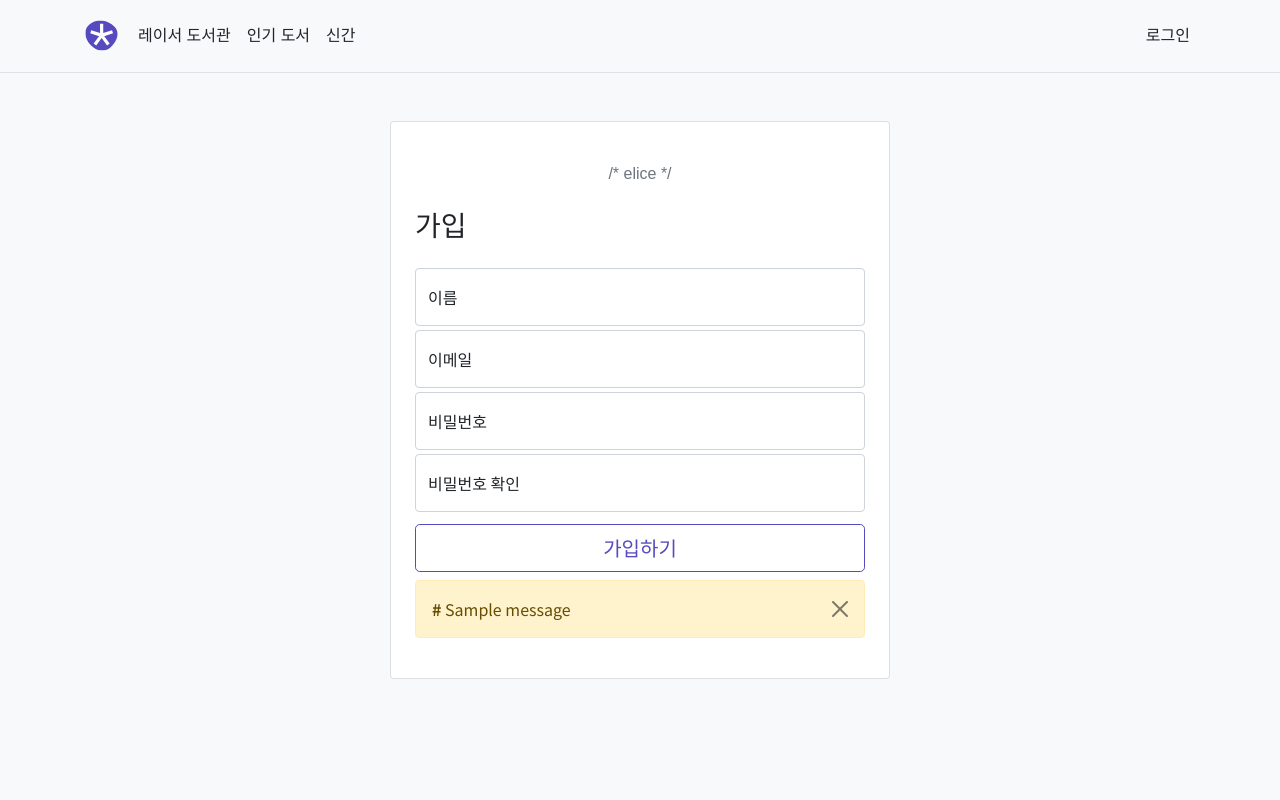
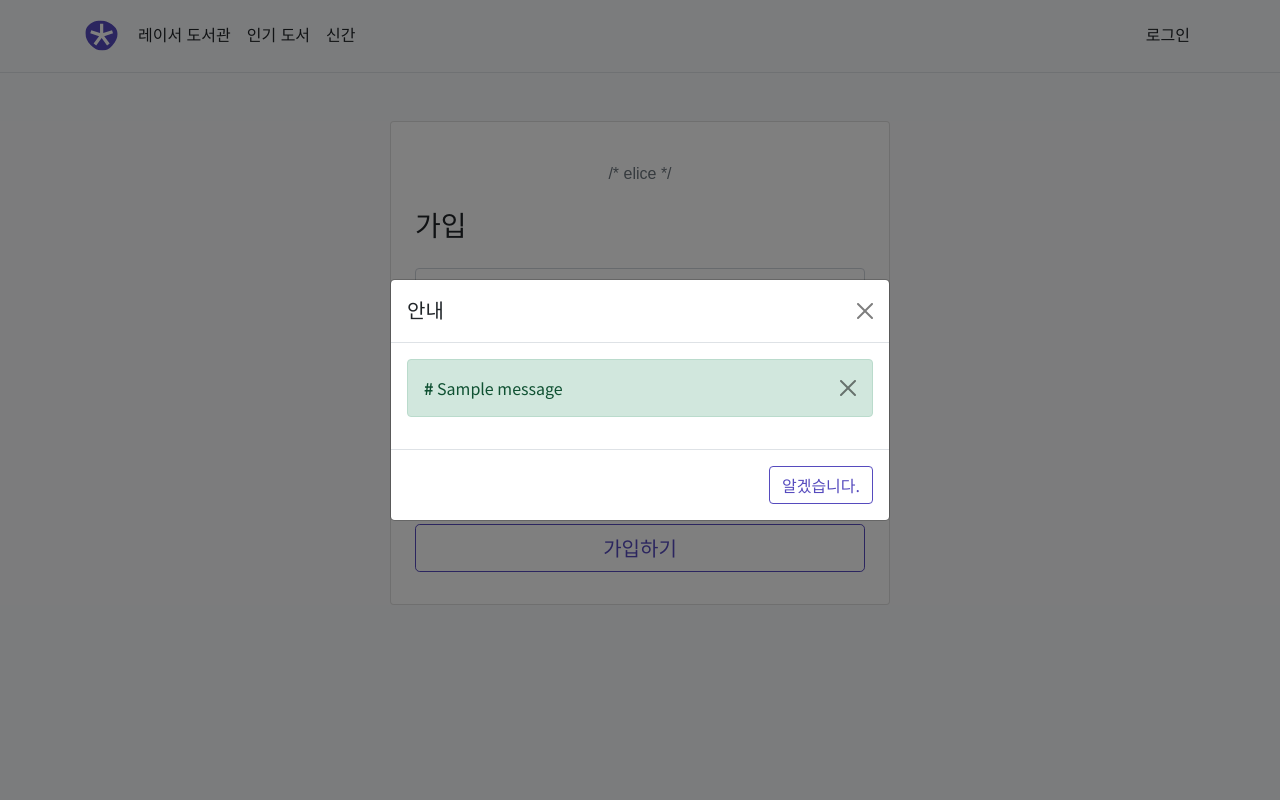
Before and after one commit to 2ykwang/elice-book-rental, a Flask app: page /auth/register in a window 1280 px wide. Run offline with Flask 2, Linux system fonts and the light colour scheme; tables that the repository leaves empty hold one stand-in row (values such as "Sample post"); one stand-in notice (Sample message) is shown; some libraries are stand-ins or nearby versions; some web fonts are replaced.

Commit message:
feat: flash 함수 카드에서 modal 방식으로 변경

```diff
--- /dev/null
+++ b/app/static/js/common.js
@@ -0,0 +1,5 @@
+window.onload = ()=>{
+    // 문서가 로드되면 call
+    var myModal = new bootstrap.Modal(document.getElementById("flashModal"), {});
+        myModal.show()
+}
--- /dev/null
+++ b/app/templates/_modal_flash.html
@@ -0,0 +1,25 @@
+{%with messages = get_flashed_messages(with_categories=true)%}
+  {% if messages %}
+  <div class="modal fade" id="flashModal" tabindex="-1" aria-labelledby="flashModalLabel" aria-hidden="true">
+    <div class="modal-dialog modal-dialog-centered">
+      <div class="modal-content">
+        <div class="modal-header">
+          <h5 class="modal-title" id="flashModalLabel">안내</h5>
+          <button type="button" class="btn-close" data-bs-dismiss="modal" aria-label="Close"></button>
+        </div>
+        <div class="modal-body">
+        {%for category, message in messages %}
+          <div class="alert alert-{{category}} alert-dismissible fade show" role="alert">
+              <strong>#</strong> {{message}}
+              <button type="button" class="btn-close" data-bs-dismiss="alert" aria-label="Close"></button>
+          </div>
+        {%endfor%}
+        </div>
+        <div class="modal-footer">
+          <button type="button" class="btn btn-main" data-bs-dismiss="modal">알겠습니다.</button>
+        </div>
+      </div>
+    </div>
+  </div>
+  {% endif %}
+{%endwith%}
--- a/app/templates/auth/register.html
+++ b/app/templates/auth/register.html
@@ -27,15 +27,6 @@
         </div>
 
         <button class="mt-2 mb-2 w-100 btn btn-lg btn-main" type="submit">가입하기</button>
-
-        {%with messages = get_flashed_messages()%}
-            {%for message in messages %}
-                <div class="alert alert-warning alert-dismissible fade show" role="alert">
-                    <strong>#</strong> {{message}}
-                    <button type="button" class="btn-close" data-bs-dismiss="alert" aria-label="Close"></button>
-                </div>
-            {%endfor%}
-        {%endwith%}
   </form>
 </div>
 {% endblock %}
--- a/app/templates/book_detail.html
+++ b/app/templates/book_detail.html
@@ -46,12 +46,10 @@
                         <small class="text-muted">5 권 남음</small>
                     </div>
                 </div>
-
             </div>
         </div>
     </div>
 </div>
-
 
 <div class="card preview-card mt-3">
     <div class="container-fliud">
--- a/app/templates/layout.html
+++ b/app/templates/layout.html
@@ -59,6 +59,8 @@
     <div class ="bg-light py-0">
       {% block content %}{% endblock %}
     </div>
+    {% include "_modal_flash.html" %}
     <script src="{{ url_for('static', filename='js/bootstrap.bundle.min.js') }}"></script>
+    <script src="{{ url_for('static', filename='js/common.js') }}"></script>
   </body>
 </html>
```
Also changed, not shown: app/templates/auth/login.html (+0 -8 lines).
